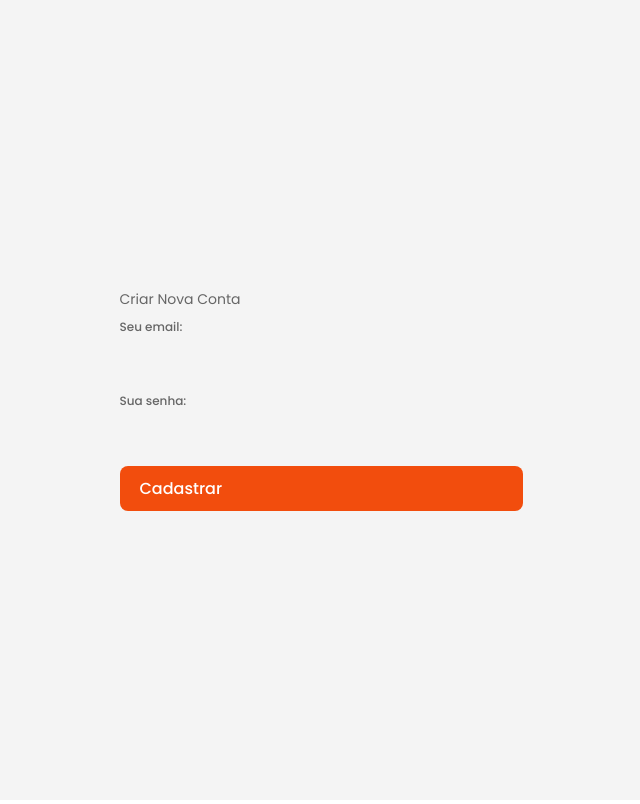
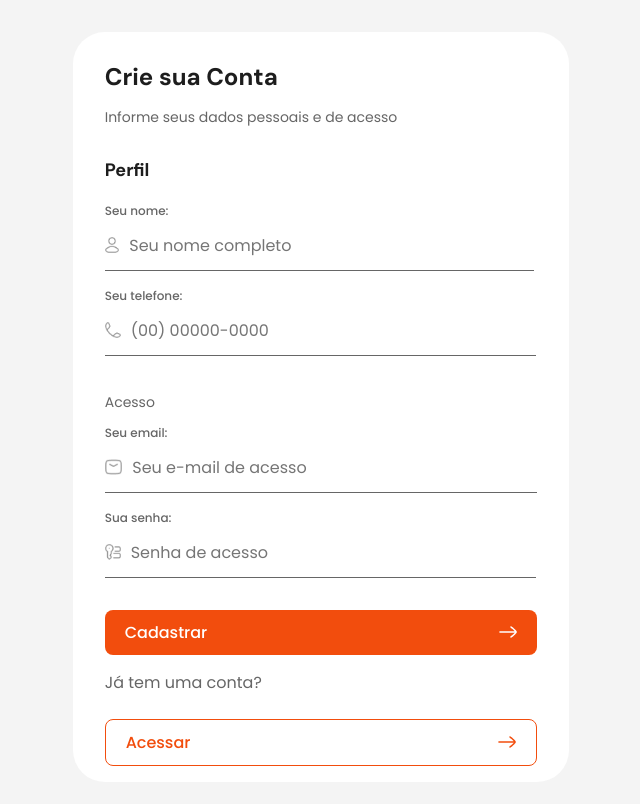
Before and after one commit to lucamartinsb/Marketplace, a React (Vite) app: page /signup in a window 1280 px wide. Shown: the top 804 px of the page, without its empty margins (319-959 px from the left). Built offline with nearby package versions, Linux system fonts and the light colour scheme.

Commit message:
alterações no arquivo de estilização da tela de login para serem reaproveitadas as classes na tela de cadastro e adição dos assets para tela de cadastro

```diff
--- a/src/pages/Login/Login.css
+++ b/src/pages/Login/Login.css
@@ -1,10 +1,4 @@
 @import url("https://fonts.googleapis.com/css2?family=DM+Sans:ital,opsz,wght@0,9..40,100..1000;1,9..40,100..1000&family=Poppins:ital,wght@0,100;0,200;0,300;0,400;0,500;0,600;0,700;0,800;0,900;1,100;1,200;1,300;1,400;1,500;1,600;1,700;1,800;1,900&display=swap");
-
-* {
-  /* background-color: #ffffff; */
-  margin: 0;
-  padding: 0;
-}
 
 body {
   background-color: #f4f4f4f4;
@@ -42,11 +36,12 @@ p {
   justify-content: space-between;
   padding: 32px;
   height: 80vh;
-  /* gap: 8px; */
 }
 
 .title-container {
   height: 20%;
+  width: 100%;
+  text-align: start;
 }
 
 form {
--- /dev/null
+++ b/src/pages/UserRegistration/UserRegistration.css
@@ -0,0 +1,18 @@
+@import url("https://fonts.googleapis.com/css2?family=DM+Sans:ital,opsz,wght@0,9..40,100..1000;1,9..40,100..1000&family=Poppins:ital,wght@0,100;0,200;0,300;0,400;0,500;0,600;0,700;0,800;0,900;1,100;1,200;1,300;1,400;1,500;1,600;1,700;1,800;1,900&display=swap");
+
+.main-container2 {
+  background-color: #ffffff;
+  border-radius: 32px;
+  display: flex;
+  flex-direction: column;
+  align-items: baseline;
+  padding: 16px 32px;
+}
+
+h3 {
+  font-size: 18px;
+  font-family: "DM Sans", sans-serif;
+  font-weight: bold;
+  color: #1d1d1d;
+  text-align: start;
+}
--- a/src/pages/UserRegistration/UserRegistration.tsx
+++ b/src/pages/UserRegistration/UserRegistration.tsx
@@ -1,28 +1,40 @@
 import { useState } from "react";
 import { supabase } from "../../services/supabaseClient";
-import { useNavigate } from "react-router-dom";
+import { Link, useNavigate } from "react-router-dom";
+import "./UserRegistration.css";
+import emailIcon from "../../assets/email.png";
+import senhaIcon from "../../assets/senha.png";
+import arrowRightOrange from "../../assets/arrowRightOrange.png";
+import arrowRightWhite from "../../assets/arrowRightWhite.png";
+import profielIcon from "../../assets/profile.png";
+import phoneIcon from "../../assets/phone.png";
 
 const UserRegistration = () => {
-  const [email, setEmail] = useState<string>("");
-  const [password, setPassword] = useState<string>("");
-  const [displayName, setDisplayName] = useState<string>("");
+  const [email, setEmail] = useState("");
+  const [password, setPassword] = useState("");
+  const [name, setName] = useState("");
+  const [phone, setPhone] = useState("");
   const navigate = useNavigate();
 
   const handleSignUp = async (e: React.FormEvent) => {
     e.preventDefault();
     try {
+      // Criando o usuário na autenticação
       const { error } = await supabase.auth.signUp({
         email,
         password,
+        options: {
+          data: {
+            name,
+            phone,
+          },
+        },
       });
 
       if (error) {
         throw error;
       }
-
-      alert(
-        "Cadastro realizado com sucesso! Verifique seu e-mail para confirmar a conta."
-      );
+      alert("Cadastro realizado com sucesso! Faça login para iniciar a seção."); // Cria uma alerta de confirmação
       navigate("/"); // Redireciona para a página de login
     } catch (error: any) {
       alert(error.message);
@@ -30,14 +42,46 @@ const UserRegistration = () => {
   };
 
   return (
-    <div className="user-registration-container">
-      <h2>Criar Nova Conta</h2>
+    <div className="main-container2">
+      <div className="title-container">
+        <h1>Crie sua Conta</h1>
+        <h2>Informe seus dados pessoais e de acesso</h2>
+      </div>
       <form onSubmit={handleSignUp}>
+        <h3>Perfil</h3>
         <div className="input-group">
+          <label htmlFor="name">Seu nome:</label>
+          <div className="inputContainer">
+            <img src={profielIcon} />
+            <input
+              placeholder="Seu nome completo"
+              type="text"
+              id="name"
+              value={name}
+              onChange={(e) => setName(e.target.value)}
+              required
+            />
+          </div>
+
+          <label htmlFor="phone">Seu telefone:</label>
+          <div className="inputContainer">
+            <img src={phoneIcon} />
+            <input
+              placeholder="(00) 00000-0000"
+              type="tel"
+              id="phone"
+              value={phone}
+              onChange={(e) => setPhone(e.target.value)}
+            />
+          </div>
         </div>
         <div className="input-group">
-          <label htmlFor="email">Seu email: </label>
+          <h2>Acesso</h2>
+          <label htmlFor="email">Seu email:</label>
+          <div className="inputContainer">
+            <img src={emailIcon} />
             <input
+              placeholder="Seu e-mail de acesso"
               type="email"
               id="email"
               value={email}
@@ -46,8 +90,11 @@ const UserRegistration = () => {
             />
           </div>
           <div className="input-group">
-          <label htmlFor="password">Sua senha: </label>
+            <label htmlFor="password">Sua senha:</label>
+            <div className="inputContainer">
+              <img src={senhaIcon} />
               <input
+                placeholder="Senha de acesso"
                 type="password"
                 id="password"
                 value={password}
@@ -55,8 +102,21 @@ const UserRegistration = () => {
                 required
               />
             </div>
-        <button type="submit">Cadastrar</button>
+          </div>
+        </div>
+        <button type="submit">
+          Cadastrar<img src={arrowRightWhite}></img>
+        </button>
       </form>
+      <div className="signup-link">
+        <p>Já tem uma conta?</p>
+        <Link id="link" to="/">
+          <button>
+            Acessar
+            <img src={arrowRightOrange} />
+          </button>
+        </Link>
+      </div>
     </div>
   );
 };
```
Also changed, not shown: src/assets/phone.png (added), src/assets/profile.png (added), src/pages/UserRegistration/UserRegistration.module.css (deleted). Lines whose indentation alone changed are shown as unchanged.
